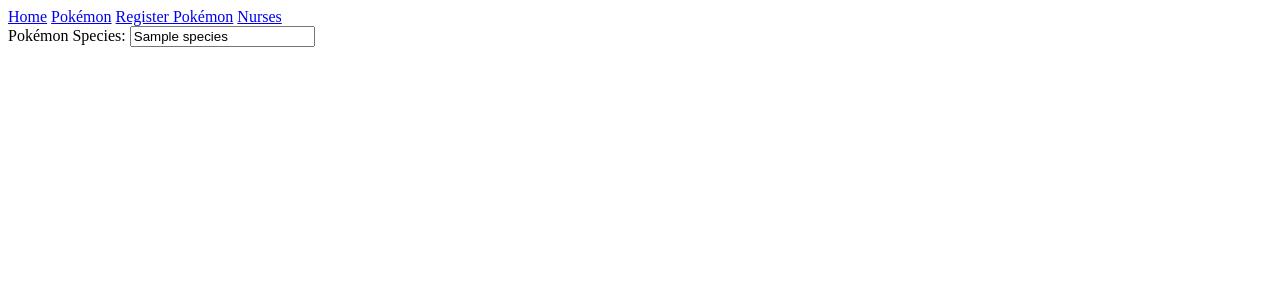
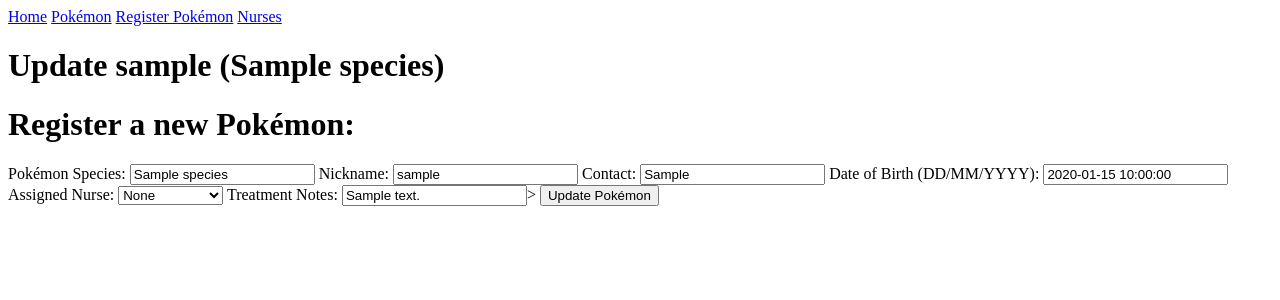
Before and after one commit to TheJSD/Pokemon-Center-Project, a Flask app: template templates/pokémon/edit_pokémon.jinja in a window 1280 px wide. Shown: the top 300 px of the page. Run offline with Flask 3, Linux system fonts and the light colour scheme; the template is opened without the code that fills it: most values are stand-ins (such as "Sample title", 1, 10 or a date in 2020).

Commit message:
can now update details for an existing pokemon

```diff
--- a/templates/pokémon/edit_pokémon.jinja
+++ b/templates/pokémon/edit_pokémon.jinja
@@ -1,7 +1,38 @@
 {% extends 'base.jinja' %}
 {% block content %} {#WHAT I NEED - species, nickname, dob, contact, nurse, notes#}
-  <form action="" method="POST">
-  <label for="Pokémon Species">Pokémon Species:</label>
-  <input type="text" id="species" required value="{{single_pokémon.species}}">
+  {% if single_pokémon.nickname != None %}
+    <h1>Update {{single_pokémon.nickname}} ({{single_pokémon.species}})</h1>
+  {% else %}
+    <h1>Update {{single_pokémon.species}}</h1>
+  {% endif %}
+
+  <h1>Register a new Pokémon:</h1>
+
+  <form action="/pokémon/{{single_pokémon.id}}" method="POST">
+
+    <label for="species">Pokémon Species:</label>
+    <input type="text" id="species" name="species" value="{{single_pokémon.species}}" required>
+
+    <label for="nickname">Nickname:</label>
+    <input type="text" id="nickname" name="nickname" {% if single_pokémon.nickname != None %}Value="{{single_pokémon.nickname}}"{% endif %}>
+
+    <label for="contact">Contact:</label>
+    <input type="text", id="contact" name="contact" value={{single_pokémon.contact}} required>
+
+    <label for="date_of_birth">Date of Birth (DD/MM/YYYY):</label>
+    <input type="text" id="date_of_birth" name="date_of_birth" {% if single_pokémon.dob != None %}Value="{{single_pokémon.dob}}"{% endif %}>
+
+    <label for="nurse">Assigned Nurse:</label>
+    <select name="nurse", id="nurse">
+        <option value="None">None</option>
+      {% for nurse in nurses %}
+        <option value={{nurse.id}} {% if assigned_nurse.name == nurse.name %}selected{% endif %}>{{nurse.name}}</option>
+      {% endfor %}
+    </select>
+
+    <label for="treatment_notes">Treatment Notes:</label>
+    <input type="text" id="treatment_notes" name="treatment_notes" {% if single_pokémon.treatment_notes !=None %}value="{{single_pokémon.treatment_notes}}">{% endif %}>
+
+    <button type="submit">Update Pokémon</button>
   </form>
 {% endblock content %}
--- a/templates/pokémon/new_pokémon.jinja
+++ b/templates/pokémon/new_pokémon.jinja
@@ -18,6 +18,7 @@
 
     <label for="nurse">Assigned Nurse:</label>
     <select name="nurse", id="nurse">
+        <option value="None">None</option>
       {% for nurse in nurses %}
         <option value={{nurse.id}}>{{nurse.name}}</option>
       {% endfor %}
--- a/templates/pokémon/show_pokémon.jinja
+++ b/templates/pokémon/show_pokémon.jinja
@@ -23,4 +23,5 @@
       <p>{{single_pokémon.treatment_notes}}</p>
     {% endif %}
 
+    <a href="{{single_pokémon.id}}/edit"><button>Edit Pokémon</button></a>
 {% endblock content %}
```
Also changed, not shown: controllers/pokémon_controller.py (+35 -0 lines).
